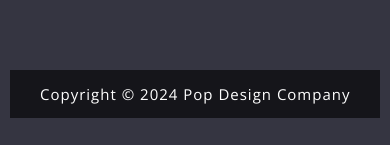
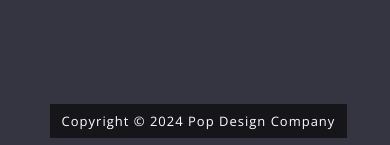
Before and after one commit to Agetedo/pop-design, a React (Vite) app: page / in a window 390 px wide. Shown: the part 696-841 px from the top of the page. Built offline with nearby package versions, Linux system fonts and the light colour scheme.

Commit message:
@media copyright

```diff
--- a/src/styles/Copyright.module.scss
+++ b/src/styles/Copyright.module.scss
@@ -1,7 +1,7 @@
 .copyright {
   position: absolute;
   bottom: 30px;
-  left: calc(50vw - 185px);
+  left: calc(50vw - 182px);
   background-color: var(--copyright-bg-color);
   display: inline-block;
   padding: 10px 30px;
@@ -13,3 +13,15 @@
   letter-spacing: 1px;
   text-align: center;
 }
+//---@media-copyright-----------
+@media(max-width: 830px) {
+  .text {
+    font-size: 13px;
+    line-height: 24px;
+  }
+  .copyright {
+    bottom: 10px;
+    left: calc(50vw - 145px);
+    padding: 5px 11.6px;
+  }
+}
```
